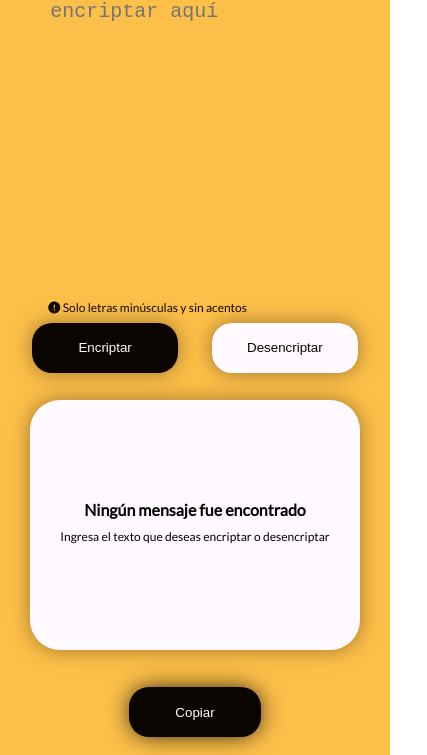
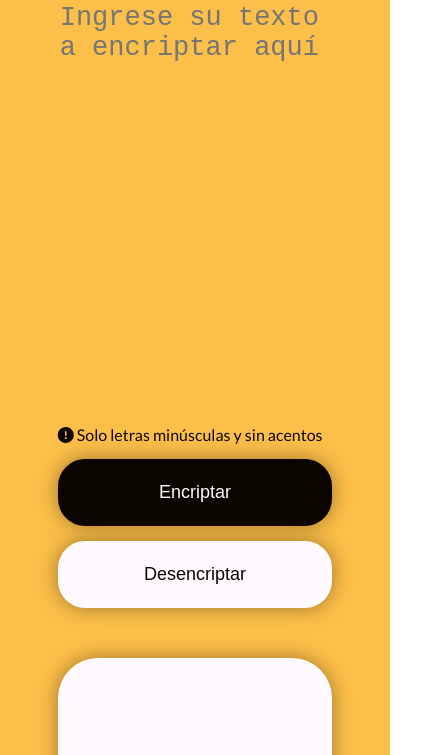
Before and after one commit to SBernachia/encriptador, a plain HTML site: page index.html in a window 390 px wide. Shown: the part 110-865 px from the top of the page, 427 px wide, since content can reach past the window. Drawn offline with Linux system fonts and the light colour scheme.

Commit message:
Encriptador v1

```diff
--- a/index.html
+++ b/index.html
@@ -2,6 +2,8 @@
 <html lang="es">
 <head>
     <meta charset="UTF-8">
+    <meta http-equiv="X-UA-Compatible" content="IE=edge">
+    <meta name="viewport" content="width=device-width, initial-scale=1.0">
     <title>Encriptador</title>
     <link rel="icon" href="imagenes/encriptado.png">
     <link rel="stylesheet" href="style.css">
--- a/style.css
+++ b/style.css
@@ -20,20 +20,20 @@ h1 {
     vertical-align: top;
 }
 .logo {
-    width: 32px;
+    width: 42px;
 }
 .text-ingresado {
     background-color: #FCBF49;
-    font-size: 20px;
+    font-size: 27px;
     margin: 5% 10%;
     width: 80%;
-    height: 300px;
+    height: 400px;
     resize: none;
     border: none;
     outline: none;
 }
 .advertencia {
-    font-size: 12px;
+    font-size: 16px;
     color: #0B0500;
     margin: 0 10%;
 }
@@ -44,12 +44,11 @@ h1 {
     text-align: center;
 }
 .btn {
-    margin: 0px 15px;
-    background-color: #0B0500;
-    color: #FFFAFF;
+    margin: 0px 20px;
+    font-size: 18px;
     width: 30%;
-    height: 50px;
-    border-radius: 20px;
+    height: 67px;
+    border-radius: 27px;
     box-shadow: 0px 0px 20px 0px #9F772D;
     cursor: pointer;
     border: none;
@@ -57,6 +56,10 @@ h1 {
 .btn:hover {
     background-color:#9F772D;
     border: 1px solid #0B0500;
+}
+.btn-encriptar{
+    background-color: #0B0500;
+    color: #FFFAFF;
 }
 .btn-desenctriptar{
     background-color: #FFFAFF;
@@ -67,13 +70,12 @@ h1 {
 /* SECCION RESULTADO */
 .div-resultado {
     text-align: center;
-    margin: 0;
     width: 25%;
-    height: 500px;
+    height: 660px;
     background-color: #FFFAFF;
     display: inline-block;
-    margin-left: 60px;
-    border-radius: 30px;
+    margin-left: 6%;
+    border-radius: 40px;
     box-shadow: 0px 0px 20px 0px #9F772D;
     position: relative;
 }
@@ -81,13 +83,14 @@ h1 {
     background-color: #FFFAFF;
     margin: 50px auto 30px;
     width: 80%;
-    height: 300px;
+    height: 435px;
     resize: none;
     border: none;
     outline: none;
-    font-size: 18px;
+    font-size: 24px;
 }
 .btn-copy{
+    background-color: #0B0500;
     width: 80%;
     margin: 20px auto 10px;
     box-shadow: 0px 0px 25px -3px #0B0500;
@@ -97,11 +100,11 @@ h1 {
     color: #0B0500;
     margin: 0;
     visibility: hidden;
-    font-size: 14px;
+    font-size: 18px;
 }
 .sin-ingreso {
     position: absolute;
-    top: 80px;
+    top: 100px;
     margin: 20px;
 }
 .muñeco {
@@ -109,12 +112,12 @@ h1 {
 }
 .nin-msj {
     margin: 0;
-    font-size: 16px;
+    font-size: 22px;
     font-weight: bold;
 }
 .ingresar-texto {
-    margin: 10px 0;
-    font-size: 12px;
+    margin: 12px 0;
+    font-size: 16px;
 }
 
 /* SECCION FOOTER */
@@ -126,49 +129,62 @@ h1 {
     padding: 25px;
 }
 a {
-    font-size: 18px;
+    font-size: 24px;
     color:#FFFAFF;
     margin: 0 20px;
 }
 .text-copyright {
     word-spacing: 2px;
-    font-size: 12px;
+    font-size: 16px;
     margin: 15px 5px 0;
 }
 
-@media (max-width: 768px) {
+@media screen and (max-width: 992px) {
     body {
         text-align: center;
     }
+    main {
+        padding: 6%;
+        padding-bottom: 15%;
+    }
     .div-ingreso{
         text-align: left;
-        width: 100%;
+        width: auto;
+        display: block;
+    }
+    .div-botones {
+        width: auto;
+        margin: 2% 0;
     }
     .btn {
         width: 40%;
     }
     .div-resultado {
-        margin: 20px auto;
-        width: 90%;
+        display: block;
+        margin: 50px auto;
+        width: 80%;
         height: 250px;
     }
     .text-resultado {
         height: 150px;
     }
     .btn-copy {
-        margin-top: 50px;
+        margin-top: 70px;
     }
     .muñeco {
+        left:0;
+        top:0;
         position: absolute;
         visibility: hidden;
     }
     .sin-ingreso{
+        top: 80px;
         left: 0;
         right: 0;
     }
 }
 
-@media (max-width: 376px) {
+@media screen and (max-width: 576px) {
     .btn {
         margin: 15px auto;
         width: 80%;
```
